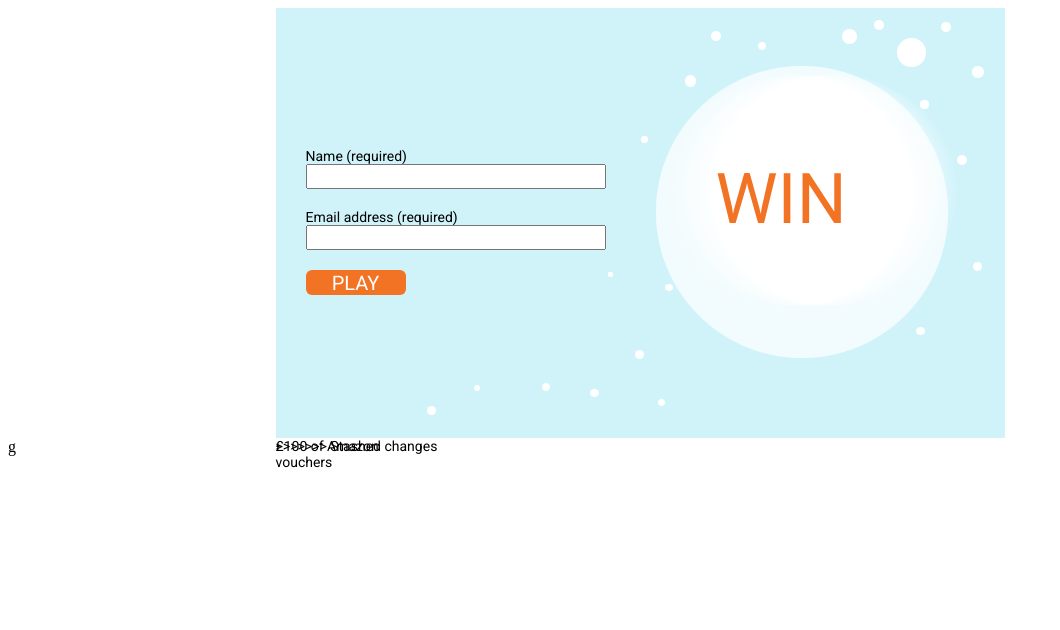
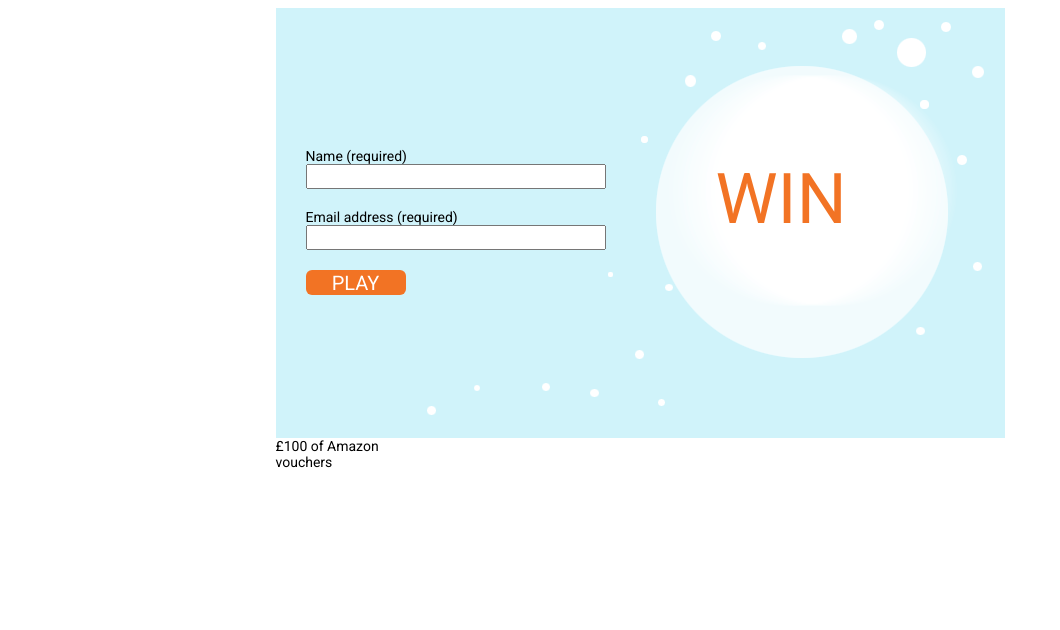
Before and after one commit to iO-Academy/christmasgame2015, a PHP site: page / in a window 1280 px wide. Shown: the top 630 px of the page, without its empty margins (0-1060 px from the left). Run offline with PHP 8.4, Linux system fonts and the light colour scheme; some libraries are stand-ins or nearby versions.

Commit message:
remove random g

```diff
--- a/index.php
+++ b/index.php
@@ -20,5 +20,5 @@
 		if (isTouchDevice) {
 			document.getElementById('game').innerHTML = '<p class="touchDevice"> Error! This game is for use on a device without a touchscreen</p>'
 		}
-	</script>g
+	</script>
 </html>
--- a/templates/splash.html
+++ b/templates/splash.html
@@ -18,4 +18,3 @@
         £100 of Amazon <br> vouchers
     </div>
 </div>
->>>>>>> Stashed changes
```
